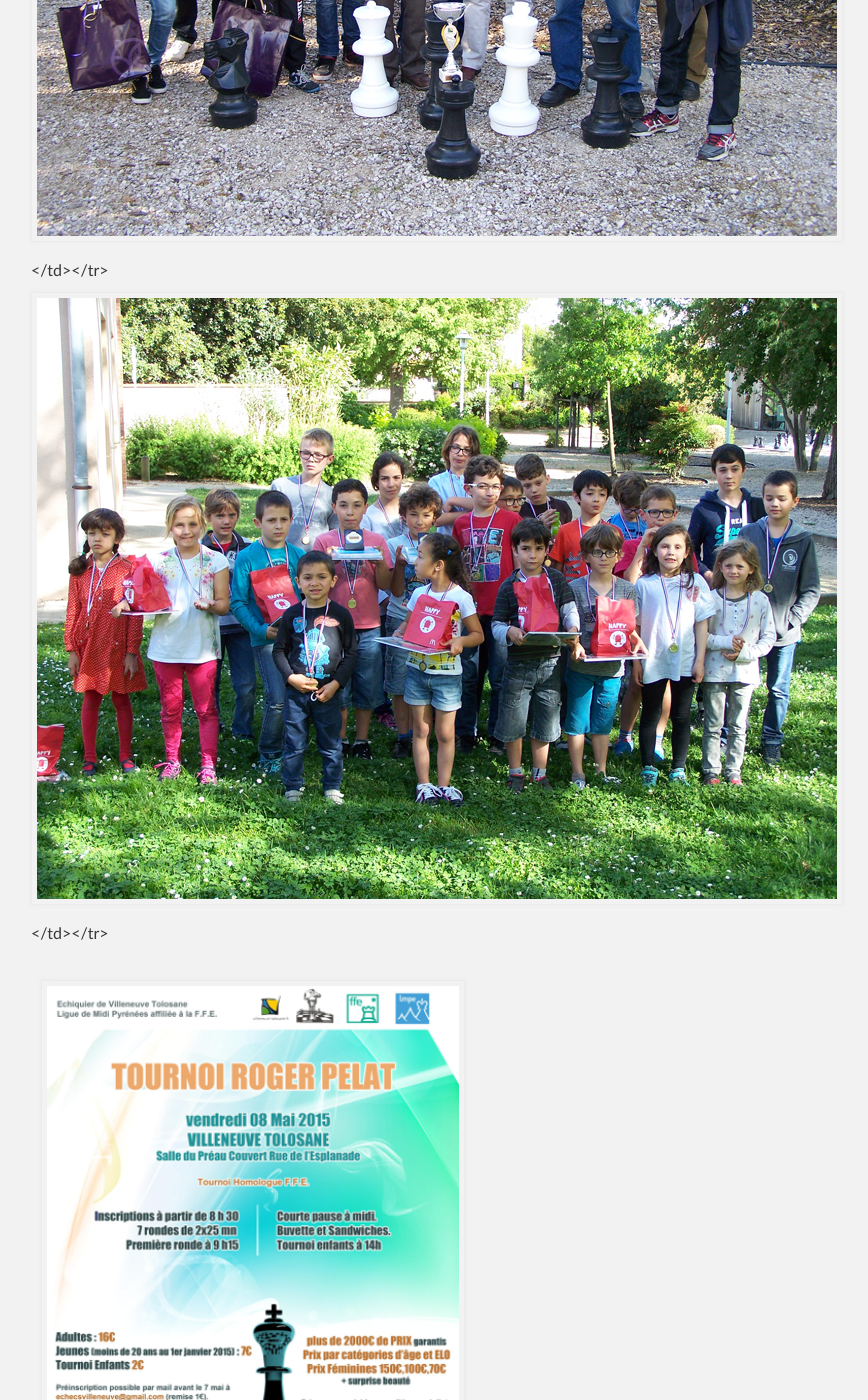
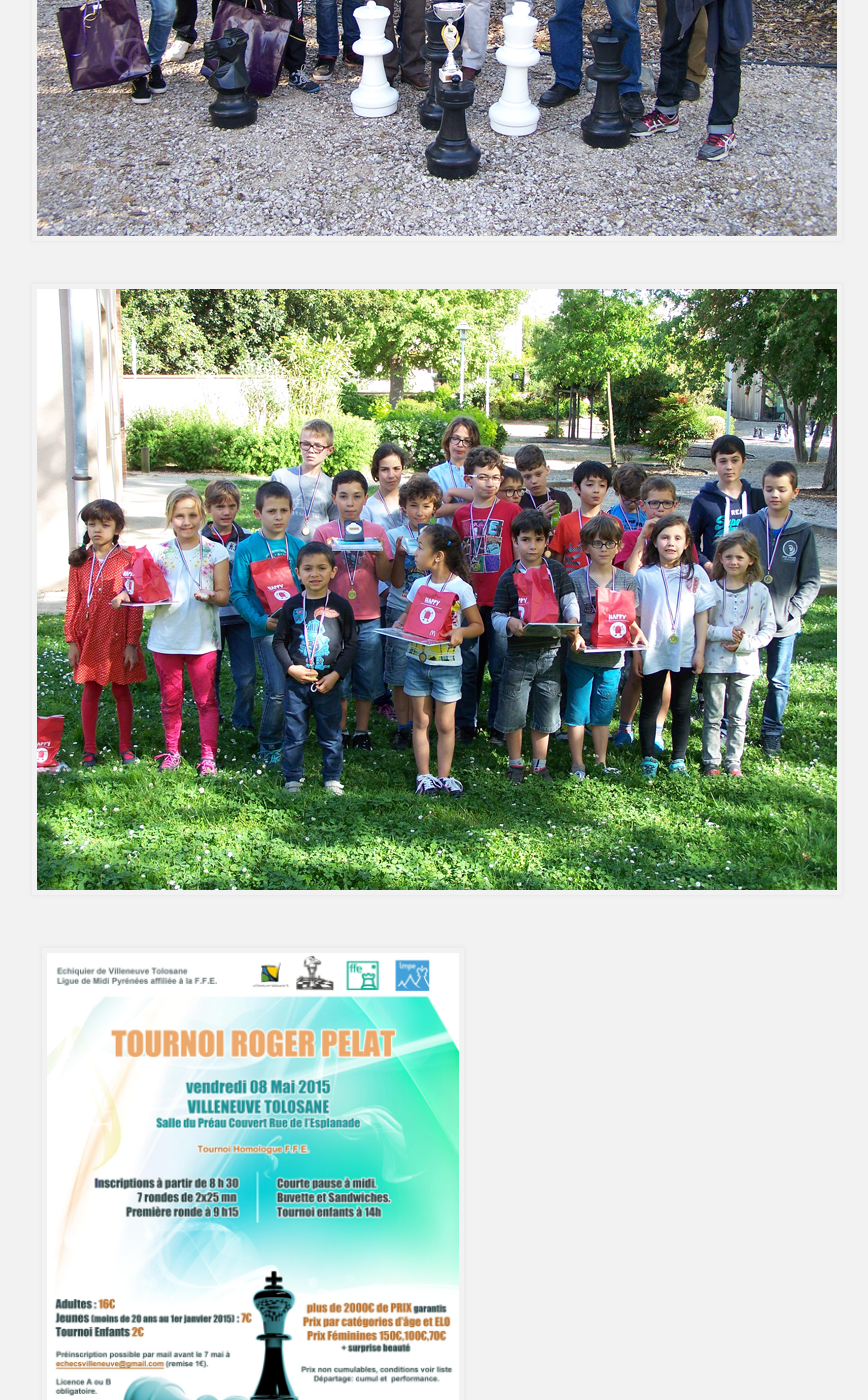
Before and after one commit to echiquier-villeneuve-tolosane/echiquier-villeneuve-tolosane.github.io, a Jekyll site: the page built from index.md, in a window 1280 px wide and 1400 px high, scrolled down 1497 px. Shown: the whole window, without its empty margins (209-1077 px from the left). Built offline with Jekyll 4.4.1, drawn with Linux system fonts in a browser that asks for light colours; nearby versions of some CDN libraries.

Commit message:
Updated index.md

```diff
--- a/index.md
+++ b/index.md
@@ -33,8 +33,9 @@ En résumé, le planning hebdomadaire se résume ainsi :
 
 ######PS : Les grilles et les photos du tournoi principal et du tournoi enfants sont disponibles sur cette [page](/tournoi-roger-pelat.html "page").
 
-<img src="/images/100_7676.JPG" /></td></tr>
-<img src="/images/100_7674.JPG" /></td></tr>
+<img src="/images/100_7676.JPG" />
+
+<img src="/images/100_7674.JPG" />
 
 
 <table style="border: 0"><tr><td style="border: 0">
```
